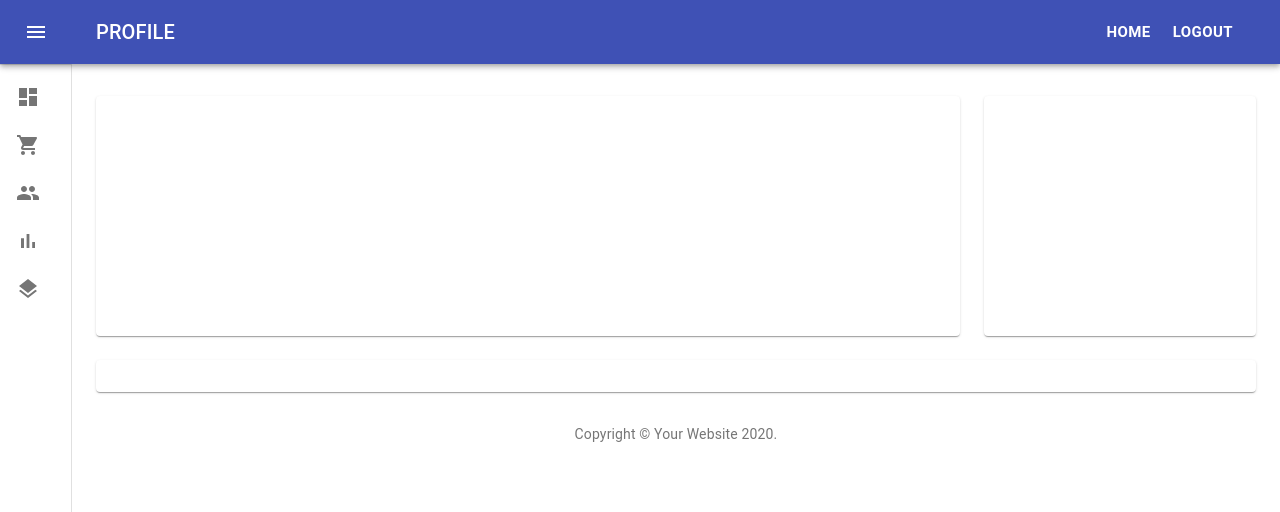
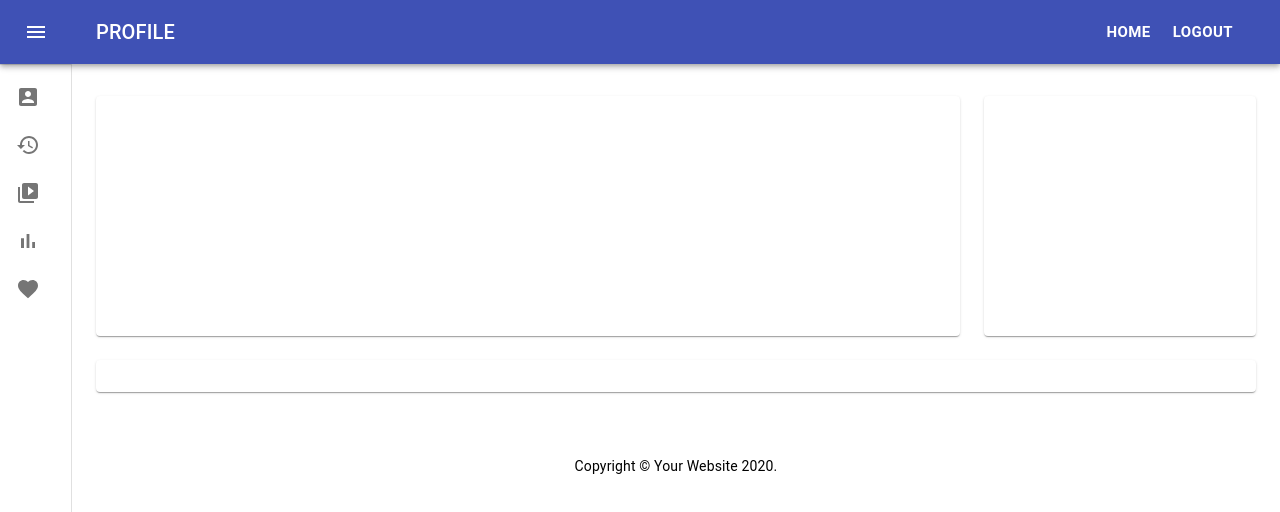
Before and after one commit to LLwyct/did-shortvideo-frontend, a React (Create React App) app: page /profile in a window 1280 px wide. Shown: the top 512 px of the page. Built offline with nearby package versions, Linux system fonts and the light colour scheme.

Commit message:
完成了dashboard的侧边路由

```diff
--- a/src/components/listitem.tsx
+++ b/src/components/listitem.tsx
@@ -2,43 +2,48 @@ import React from "react";
 import ListItem from "@material-ui/core/ListItem";
 import ListItemIcon from "@material-ui/core/ListItemIcon";
 import ListItemText from "@material-ui/core/ListItemText";
-import DashboardIcon from "@material-ui/icons/Dashboard";
-import ShoppingCartIcon from "@material-ui/icons/ShoppingCart";
-import PeopleIcon from "@material-ui/icons/People";
+import HistoryIcon from "@material-ui/icons/History";
+import UserIcon from "@material-ui/icons/AccountBox";
+import FavourateIcon from "@material-ui/icons/Favorite";
 import BarChartIcon from "@material-ui/icons/BarChart";
-import LayersIcon from "@material-ui/icons/Layers";
+import VideoIcon from "@material-ui/icons/VideoLibrary";
+import { Link, LinkProps } from "react-router-dom";
+
+const AdapterLink = React.forwardRef<HTMLAnchorElement, LinkProps>(
+  (props, ref) => <Link innerRef={ref as any} {...props} />
+);
 
 export const mainListItems = (
   <div>
-    <ListItem button>
+    <ListItem component={AdapterLink} to="/profile">
       <ListItemIcon>
-        <DashboardIcon />
+        <UserIcon />
       </ListItemIcon>
-      <ListItemText primary="Dashboard" />
+      <ListItemText primary="个人中心" />
     </ListItem>
-    <ListItem button>
+    <ListItem button component={AdapterLink} to="/profile/history">
       <ListItemIcon>
-        <ShoppingCartIcon />
+        <HistoryIcon />
       </ListItemIcon>
-      <ListItemText primary="Orders" />
+      <ListItemText primary="日志历史" />
     </ListItem>
-    <ListItem button>
+    <ListItem button component={AdapterLink} to="/profile/createcenter">
       <ListItemIcon>
-        <PeopleIcon />
+        <VideoIcon />
       </ListItemIcon>
-      <ListItemText primary="Customers" />
+      <ListItemText primary="创作中心" />
     </ListItem>
-    <ListItem button>
+    <ListItem button component={AdapterLink} to="/profile/dataanylize">
       <ListItemIcon>
         <BarChartIcon />
       </ListItemIcon>
-      <ListItemText primary="Reports" />
+      <ListItemText primary="数据分析" />
     </ListItem>
-    <ListItem button>
+    <ListItem button component={AdapterLink} to="/profile/hobby">
       <ListItemIcon>
-        <LayersIcon />
+        <FavourateIcon />
       </ListItemIcon>
-      <ListItemText primary="Integrations" />
+      <ListItemText primary="我的兴趣" />
     </ListItem>
   </div>
 );
--- a/src/views/Dashboard/Dashboard.tsx
+++ b/src/views/Dashboard/Dashboard.tsx
@@ -11,13 +11,13 @@ import Divider from '@material-ui/core/Divider';
 import IconButton from '@material-ui/core/IconButton';
 import Button from '@material-ui/core/Button';
 import Container from '@material-ui/core/Container';
-import Grid from '@material-ui/core/Grid';
-import Paper from '@material-ui/core/Paper';
-import Link from '@material-ui/core/Link';
-import {Link as RouterLink} from 'react-router-dom';
+import { Link as RouterLink, Switch, Route, useRouteMatch } from 'react-router-dom';
 import MenuIcon from '@material-ui/icons/Menu';
 import ChevronLeftIcon from '@material-ui/icons/ChevronLeft';
-import { mainListItems } from '../../components/listitem';
+import {mainListItems} from '../../components/listitem';
+import Copyright from '../../components/CopyRight';
+import Didinfo from '../Didinfo/Didinfo';
+
 
 const drawerWidth = 240;
 
@@ -101,7 +101,7 @@ const useStyles = makeStyles((theme) => ({
 }));
 
 export default function Dashboard(props: any) {
-
+  let {path} = useRouteMatch();
   const classes = useStyles();
   const [open, setOpen] = React.useState(false);
   const handleDrawerOpen = () => {
@@ -110,7 +110,6 @@ export default function Dashboard(props: any) {
   const handleDrawerClose = () => {
       setOpen(false);
   };
-  const fixedHeightPaper = clsx(classes.paper, classes.fixedHeight);
 
   return (
     <div className={classes.root}>
@@ -140,8 +139,7 @@ export default function Dashboard(props: any) {
           >
             PROFILE
           </Typography>
-          {
-            !open && (
+          {!open && (
             <div>
               <Button
                 style={{ color: "white", fontWeight: 600 }}
@@ -160,8 +158,7 @@ export default function Dashboard(props: any) {
                 Logout
               </Button>
             </div>
-            )
-          }
+          )}
         </Toolbar>
       </AppBar>
       <Drawer
@@ -182,39 +179,20 @@ export default function Dashboard(props: any) {
       <main className={classes.content}>
         <div className={classes.appBarSpacer} />
         <Container maxWidth="lg" className={classes.container}>
-          <Grid container spacing={3}>
-            {/* Chart */}
-            <Grid item xs={12} md={8} lg={9}>
-              <Paper className={fixedHeightPaper}></Paper>
-            </Grid>
-            {/* Recent Deposits */}
-            <Grid item xs={12} md={4} lg={3}>
-              <Paper className={fixedHeightPaper}></Paper>
-            </Grid>
-            {/* Recent Orders */}
-            <Grid item xs={12}>
-              <Paper className={classes.paper}></Paper>
-            </Grid>
-          </Grid>
+          <Switch>
+            <Route exact path={path}>
+              <Didinfo></Didinfo>
+            </Route>
+            <Route path={`${path}/history`}></Route>
+            <Route path={`${path}/createcenter`}></Route>
+            <Route path={`${path}/dataanylize`}></Route>
+            <Route path={`${path}/hobby`}></Route>
+          </Switch>
+        </Container>
         <Box pt={4}>
           <Copyright />
         </Box>
-        </Container>
       </main>
     </div>
   );
 }
-
-
-function Copyright() {
-  return (
-    <Typography variant="body2" color="textSecondary" align="center">
-      {'Copyright © '}
-      <Link color="inherit" href="https://material-ui.com/">
-        Your Website
-      </Link>{' '}
-      {new Date().getFullYear()}
-      {'.'}
-    </Typography>
-  );
-}
--- /dev/null
+++ b/src/views/Didinfo/Didinfo.tsx
@@ -0,0 +1,41 @@
+import * as React from 'react';
+import clsx from "clsx";
+import Grid from '@material-ui/core/Grid';
+import Paper from '@material-ui/core/Paper';
+import { makeStyles } from "@material-ui/core/styles";
+
+const useStyles = makeStyles((theme) => ({
+  paper: {
+    padding: theme.spacing(2),
+    display: "flex",
+    overflow: "auto",
+    flexDirection: "column",
+  },
+  fixedHeight: {
+    height: 240,
+  },
+}));
+
+function Didinfo() {
+    const classes = useStyles();
+    const fixedHeightPaper = clsx(classes.paper, classes.fixedHeight);
+
+    return (
+      <Grid container spacing={3}>
+        {/* Chart */}
+        <Grid item xs={12} md={8} lg={9}>
+          <Paper className={fixedHeightPaper}></Paper>
+        </Grid>
+        {/* Recent Deposits */}
+        <Grid item xs={12} md={4} lg={3}>
+          <Paper className={fixedHeightPaper}></Paper>
+        </Grid>
+        {/* Recent Orders */}
+        <Grid item xs={12}>
+          <Paper className={classes.paper}></Paper>
+        </Grid>
+      </Grid>
+    )
+}
+
+export default Didinfo;
```
Lines whose indentation alone changed are shown as unchanged.
